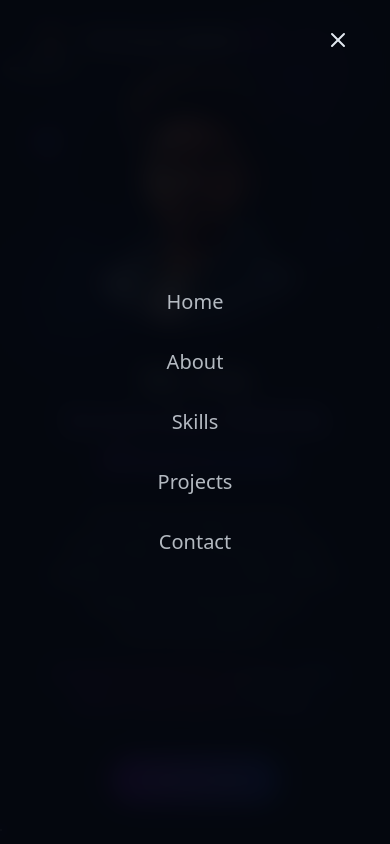
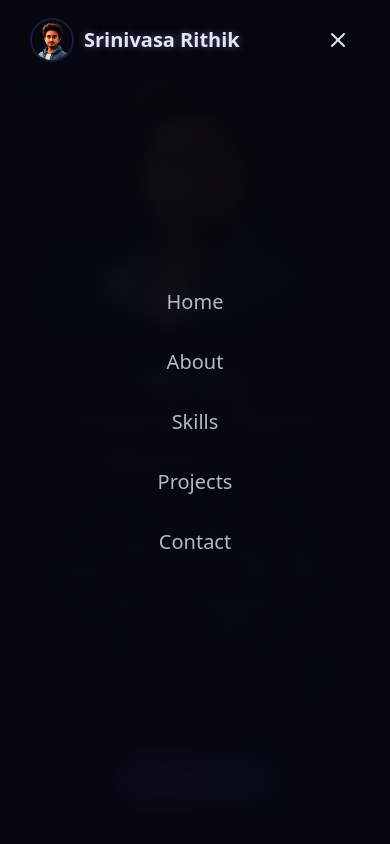
Before and after one commit to ghantasala-sr/portfolio-gsr, a React (Vite) app: page / in a window 390 px wide. Both pictures are taken after a click on the button 338 px from the left and 40 px from the top of the page. Shown: the top 844 px of the page. Built offline with nearby package versions, Linux system fonts and the light colour scheme.

Commit message:
Mobile Screen Changes

```diff
--- a/src/components/Navbar.jsx
+++ b/src/components/Navbar.jsx
@@ -24,10 +24,15 @@ export const Navbar = () => {
   }, []);
 
   return (
+    <>
       <nav
         className={cn(
           "fixed w-full z-40 transition-all duration-300",
-        isScrolled ? "py-3 bg-background/80 backdrop-blur-md shadow-xs" : "py-5"
+          isScrolled
+            ? "py-3 bg-background/80 backdrop-blur-md shadow-xs"
+            : "py-5",
+          // Always show background on mobile
+          "max-md:bg-background/80 max-md:backdrop-blur-md"
         )}
       >
         <div className="container flex items-center justify-between">
@@ -45,7 +50,9 @@ export const Navbar = () => {
             </div>
 
             <span className="relative z-10">
-            <span className="text-glow text-foreground">Srinivasa Rithik</span>{" "}
+              <span className="text-glow text-foreground">
+                Srinivasa Rithik
+              </span>{" "}
               <span className="hidden sm:inline">Ghantasala</span>
             </span>
           </a>
@@ -63,24 +70,37 @@ export const Navbar = () => {
             ))}
           </div>
 
-        {/* mobile nav */}
+          {/* mobile nav button */}
           <button
             onClick={() => setIsMenuOpen((prev) => !prev)}
-          className="md:hidden p-2 text-foreground z-50"
+            className="md:hidden p-2 text-foreground relative z-50"
             aria-label={isMenuOpen ? "Close Menu" : "Open Menu"}
           >
             {isMenuOpen ? <X size={24} /> : <Menu size={24} />}
           </button>
+        </div>
+      </nav>
 
+      {/* Mobile menu overlay - separated from navbar */}
       <div
         className={cn(
-            "fixed inset-0 bg-background/95 backdrop-blur-md z-40 flex flex-col items-center justify-center",
+          "fixed inset-0 bg-background/95 backdrop-blur-md z-30 flex flex-col items-center justify-center",
           "transition-all duration-300 md:hidden",
           isMenuOpen
             ? "opacity-100 pointer-events-auto"
             : "opacity-0 pointer-events-none"
         )}
       >
+        {/* Add a top bar that matches the navbar when scrolled */}
+        {isMenuOpen && (
+          <div
+            className={cn(
+              "fixed top-0 left-0 right-0 z-35",
+              isScrolled ? "h-16 bg-background/80 backdrop-blur-md" : "h-20"
+            )}
+          />
+        )}
+
         <div className="flex flex-col space-y-8 text-xl">
           {navItems.map((item, key) => (
             <a
@@ -94,7 +114,6 @@ export const Navbar = () => {
           ))}
         </div>
       </div>
-      </div>
-    </nav>
+    </>
   );
 };
```
Lines whose indentation alone changed are shown as unchanged.
